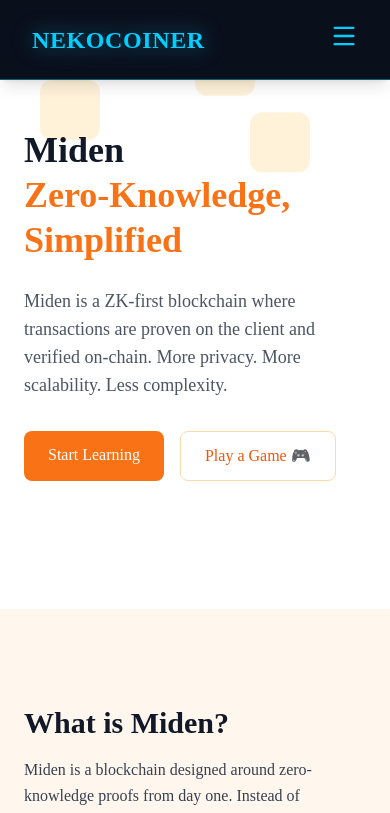
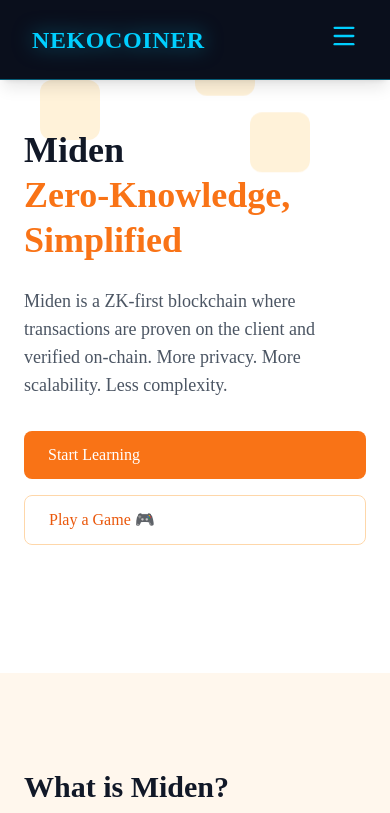
Before and after one commit to HopesonOgaga/sentient, a React (Create React App) app: page /miden in a window 390 px wide. Shown: the top 813 px of the page. Built offline with nearby package versions, Linux system fonts and the light colour scheme.

Commit message:
button miden

```diff
--- a/src/components/miden/index.jsx
+++ b/src/components/miden/index.jsx
@@ -32,7 +32,7 @@ export default function MidenLanding() {
             complexity.
           </p>
 
-          <div className="mt-8 flex gap-4">
+          <div className="mt-8 flex md:flex-row flex-col  gap-4">
             <Link
               target="_blank"
               to="https://docs.miden.xyz/intro"
```
